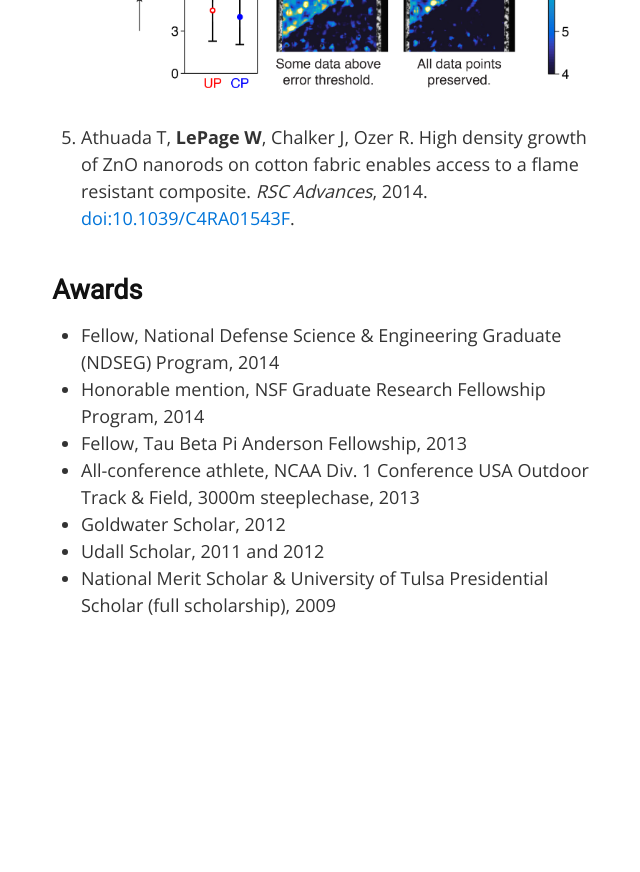
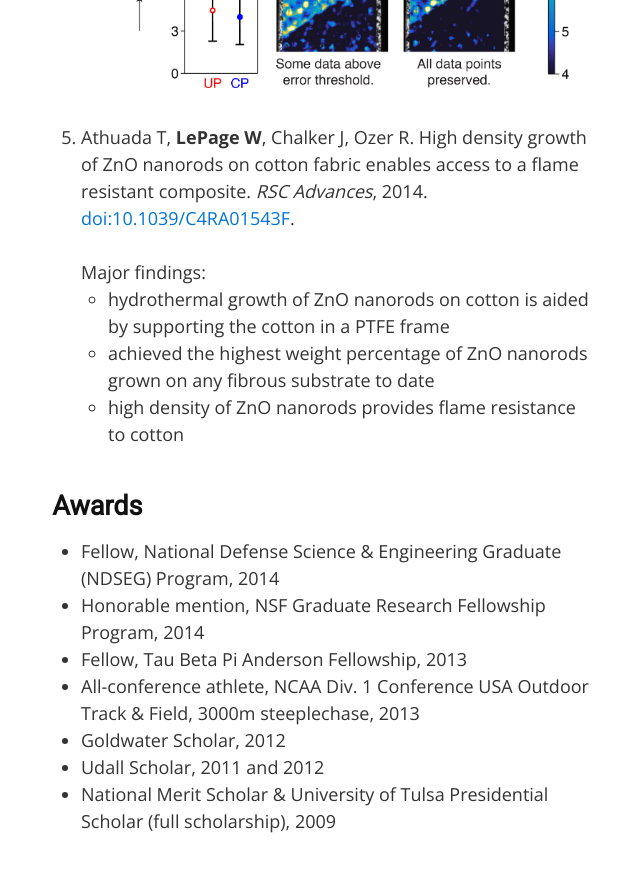
Before and after one commit to wlepage/wlepage.github.io, a Jekyll site: the page built from index.md, in a window 1280 px wide and 900 px high, scrolled down 4576 px. Shown: the top 872 px of the window, without its empty margins (316-956 px from the left). Built offline with Jekyll 4.4.1, drawn with Linux system fonts in a browser that asks for light colours; before the commit the page ends 5285 px from its top, so only the background shows below that.

Commit message:
Update index.md

```diff
--- a/index.md
+++ b/index.md
@@ -71,7 +71,11 @@ Major findings:
 	+ improves correlation confidence interval by about 10%
 	+ reduces 2-D DIC error by up to 60%
 ![Cross polarization for improved DIC](img/TOC_crosspolarization.png "Cross polarization for improved DIC")
-1. Athuada T, __LePage W__, Chalker J, Ozer R. High density growth of ZnO nanorods on cotton fabric enables access to a flame resistant composite. _RSC Advances_, 2014. [doi:10.1039/C4RA01543F](http://doi.org/10.1039/C4RA01543F).
+1. Athuada T, __LePage W__, Chalker J, Ozer R. High density growth of ZnO nanorods on cotton fabric enables access to a flame resistant composite. _RSC Advances_, 2014. [doi:10.1039/C4RA01543F](http://doi.org/10.1039/C4RA01543F). <br /><br />
+Major findings:
+	+ hydrothermal growth of ZnO nanorods on cotton is aided by supporting the cotton in a PTFE frame
+	+ achieved the highest weight percentage of ZnO nanorods grown on any fibrous substrate to date
+	+ high density of ZnO nanorods provides flame resistance to cotton
 
 ## Awards
 + Fellow, National Defense Science & Engineering Graduate (NDSEG) Program, 2014
```
